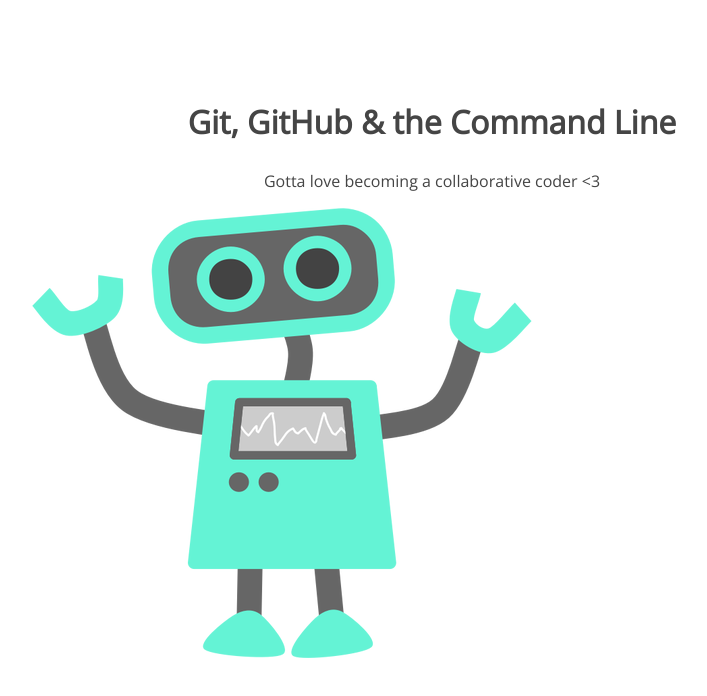
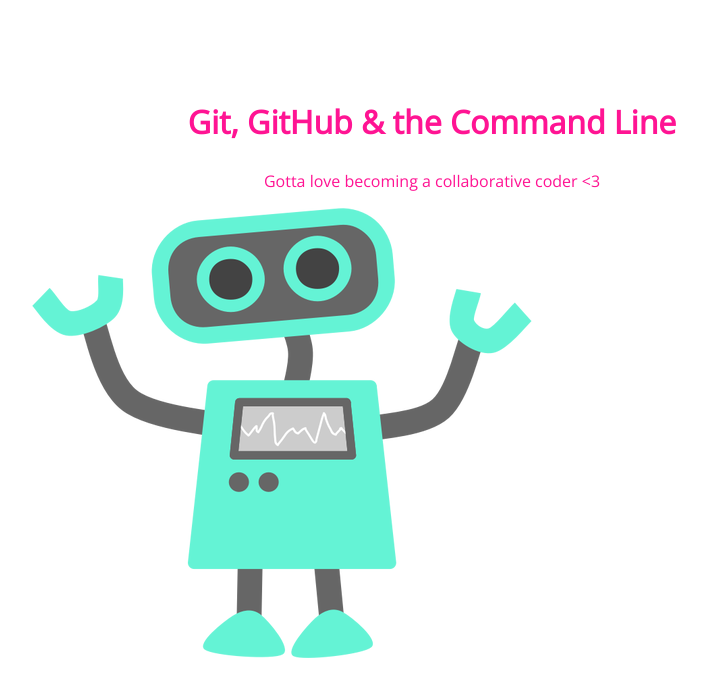
Before and after one commit to crhudy/my-class-repository, a plain HTML site: page index.html in a window 1280 px wide. Shown: the whole page, without its empty margins (208-915 px from the left). Drawn offline with nearby package versions, Linux system fonts and the light colour scheme.

Commit message:
changed header to deep pink

```diff
--- a/css/style.css
+++ b/css/style.css
@@ -5,7 +5,7 @@ section {
 section h1,
 section p {
 	text-align: center;
-	color: #454545;
+	color: #FF1493;
 }
 section h1 {
 	font: 32px 'Open Sans';
```
